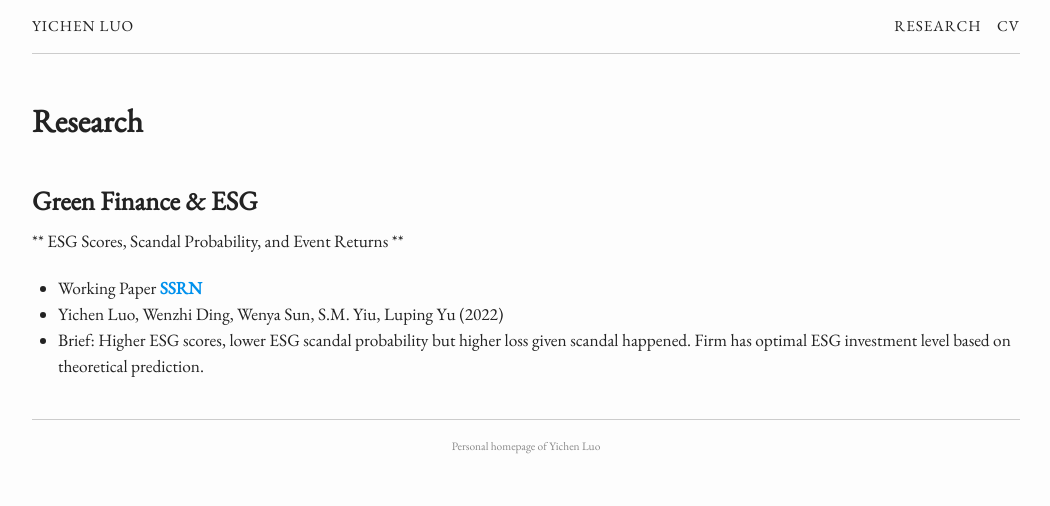
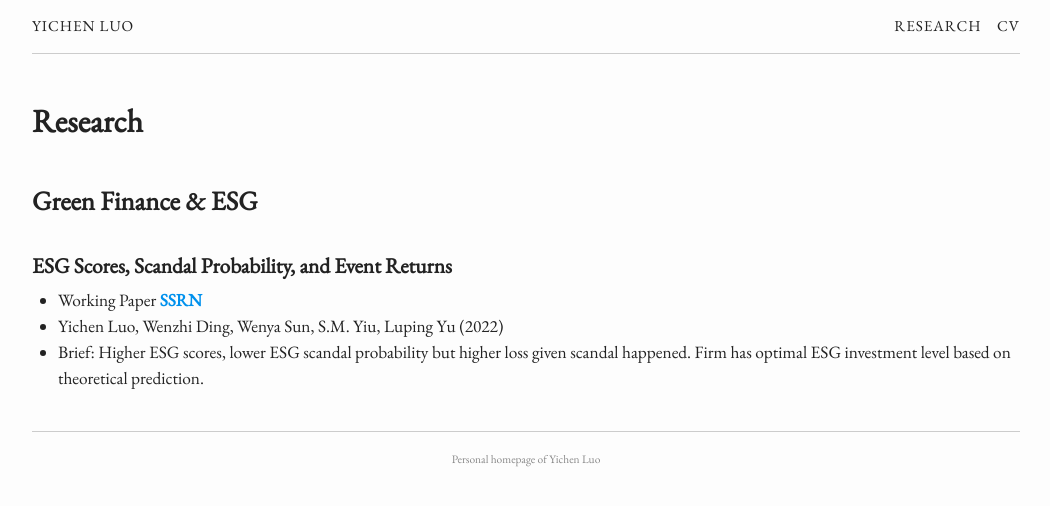
Before and after one commit to lyc0603/lyc0603.github.io, a Jekyll site: the page built from research.md, in a window 1280 px wide. Shown: the top 506 px of the page, without its empty margins (114-1164 px from the left). Built offline with Jekyll 4.4.1, drawn with Linux system fonts in a browser that asks for light colours.

Commit message:
modify research

```diff
--- a/research.md
+++ b/research.md
@@ -16,7 +16,7 @@ wps:
 {% for item in page.wps %}
 <!-- [**{{item.title}}**]({% if item.internal %}{{item.url | prepend: site.baseurl}}
 {% else %}{{item.url}}{% endif %}){:target="_blank"} -->
-** {{item.title}} **
+### {{item.title}}
 - Working Paper [**SSRN**]({{item.url}})
 - {{item.author}} ({{item.year}})
 - Brief: {{item.brief}}
```
